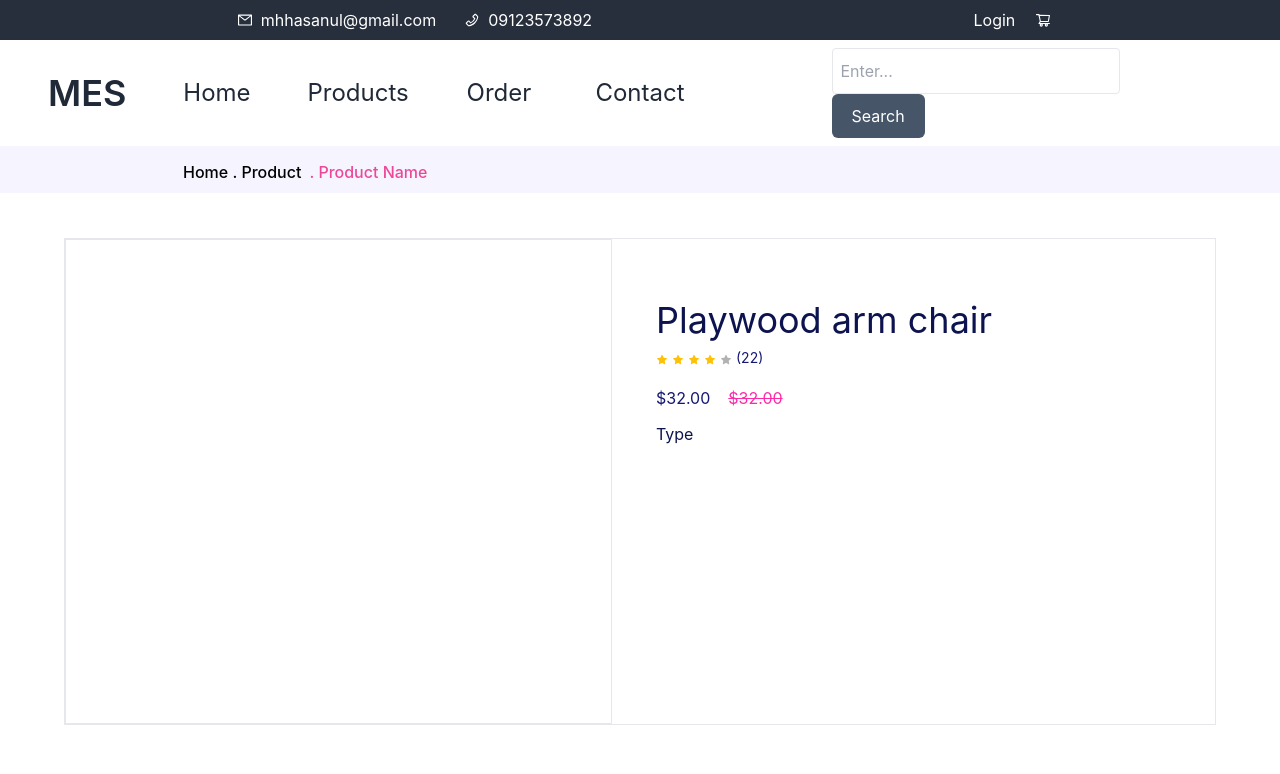
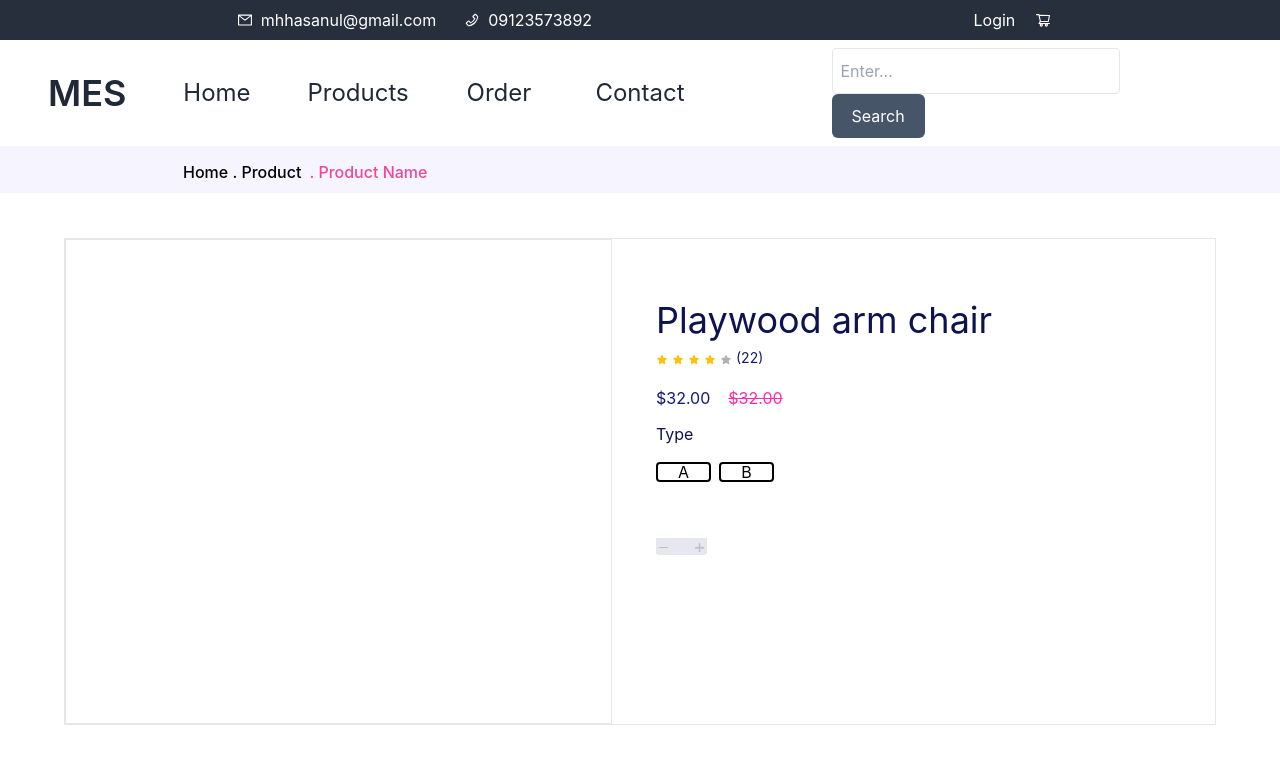
Before and after one commit to eNViDAT0001/WebMES, a React (Create React App) app: page /product in a window 1280 px wide. Shown: the top 774 px of the page. Built offline with nearby package versions, Linux system fonts and the light colour scheme.

Commit message:
them 1 ti features

```diff
--- a/src/components/Product/ProductDetail/ProductBasicInformation.js
+++ b/src/components/Product/ProductDetail/ProductBasicInformation.js
@@ -1,7 +1,8 @@
 import Rating from "react-rating"
 import starActive from '../../../assets/star.png'
 import starNotActive from '../../../assets/star_not.png'
-
+import symbolIncrease from '../../../assets/+.png'
+import symbolDecrease from '../../../assets/-.png'
 
 const ProductBasicInformation = () =>{
     return(
@@ -24,6 +25,25 @@ const ProductBasicInformation = () =>{
                     <h1 className=" text-pink-price-sale line-through">$32.00</h1>
                 </div>
                 <h1 className="mt-3 text-base text-purple-type-product-detail">Type</h1>
+                <div className="flex flex-row mt-4 ">
+                    <button type="button" className="border-2 border-black  w-55px h-5 flex justify-center items-center mr-2 rounded hover:bg-pink-price-sale " >
+                        <h1>A</h1>
+                    </button>
+                    <button type="button" className="border-2 border-black w-55px h-5 flex justify-center items-center rounded hover:bg-pink-price-sale" >
+                        <h1>B</h1>
+                    </button>
+                </div>
+                <div className="flex flex-row">
+                    <div className=" w-51px h-4 border mt-14 flex flex-row bg-gray-button-amount-product">
+                        <button className="flex justify-start items-center w-3 h-4 border ">
+                            <img src={symbolDecrease}></img>
+                        </button>
+                        <input className="w-6 h-4 bg-gray-button-amount-product flex justify-start items-center text-xs text-gray-button-amount-product" type="text"></input>
+                        <button className="flex justify-start items-center w-3 h-4  border">
+                            <img src={symbolIncrease}></img>
+                        </button>
+                    </div>
+                </div>
 
 
             </div>
--- a/tailwind.config.js
+++ b/tailwind.config.js
@@ -21,6 +21,7 @@ module.exports = {
         '46px': '46px',
         '47px': '47px',
         '50px': '50px',
+        '51px': '51px',
         '55px': '55px',
         '60px': '60px',
         '61px': '61px',
@@ -44,6 +45,8 @@ module.exports = {
         'gray-text-product-brand': "#7E81A2",//gray
         'gray-text-product-content': '#9295AA',//gray
         'gray-product-detail-information': '#F9F8FE',
+        'gray-button-amount-product': '#E7E7EF',
+        'gray-text-amount-product': 'BEBFC2',
         'purple-text': '#151875',//purple
         'purple-text-2': '#3F509E',//purple
         'purple-name-product': '#111C85',
```
Also changed, not shown: src/assets/+.png (added), src/assets/-.png (added).
